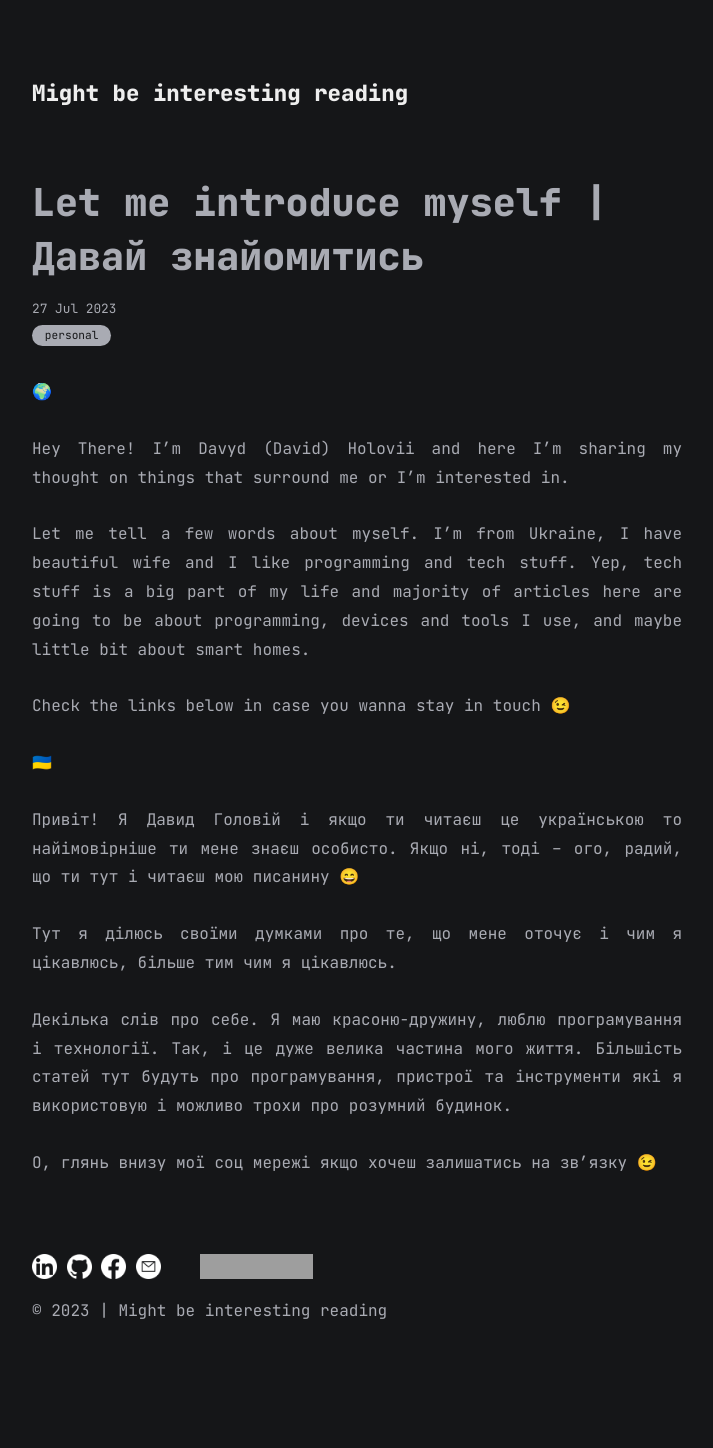
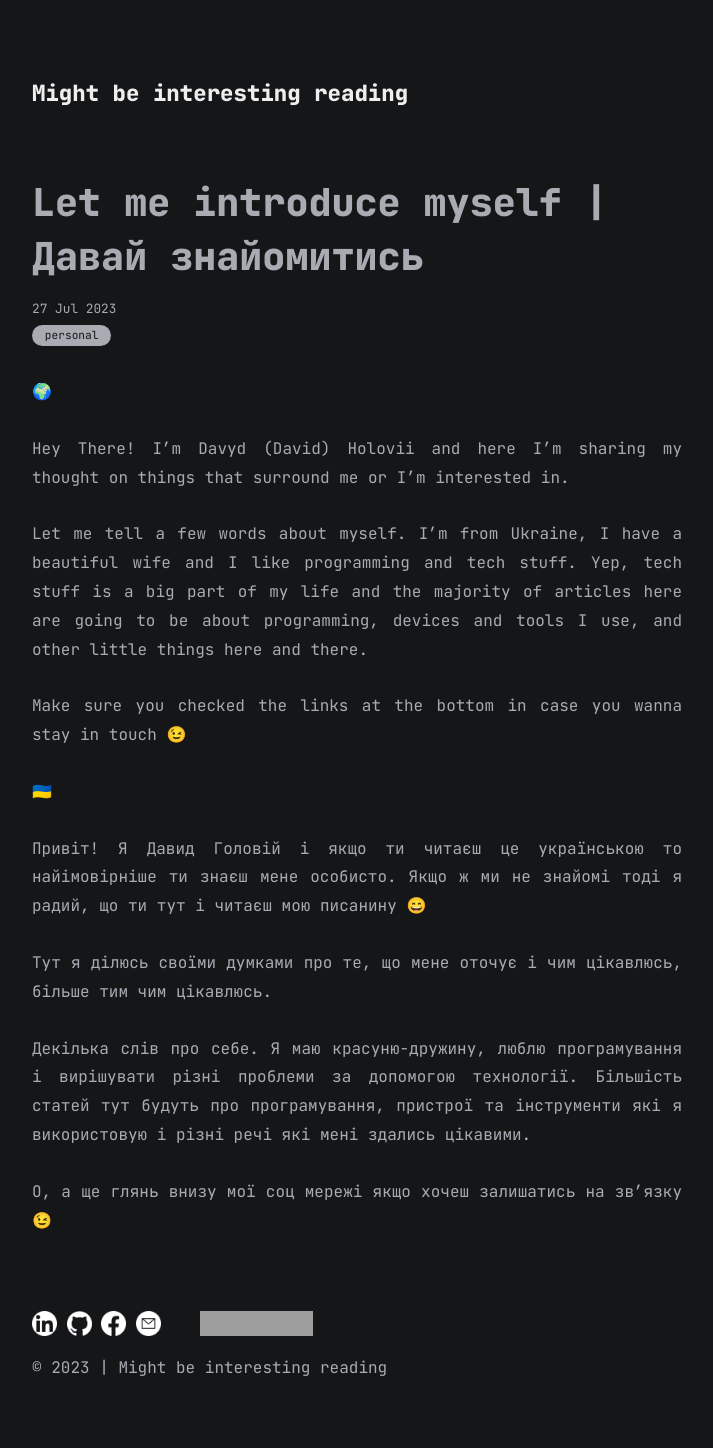
Before and after one commit to MiragePresent/MiragePresent.github.io, a Jekyll site: the page built from all_collections/_posts/2023-07-27-about-davyd-holovii.md, in a window 1280 px wide. Shown: the whole page, without its empty margins (283-996 px from the left). Built offline with Jekyll 4.4.1, drawn with Linux system fonts in a browser that asks for light colours; emoji names are drawn with the system emoji font; before the commit the page ends 1391 px from its top, so only the background shows below that; grey boxes are pictures that could not be loaded.

Commit message:
articles update

```diff
--- a/all_collections/_posts/2023-07-27-about-davyd-holovii.md
+++ b/all_collections/_posts/2023-07-27-about-davyd-holovii.md
@@ -9,16 +9,16 @@ categories: [personal]
 
 Hey There! I'm Davyd (David) Holovii and here I'm sharing my thought on things that surround me or I'm interested in.
 
-Let  me tell a few words about myself. I'm from Ukraine, I have beautiful wife and I like programming and tech stuff. Yep, tech stuff is a big part of my life and majority of articles here are going to be about programming, devices and tools I use, and maybe little bit about smart homes.
+Let me tell a few words about myself. I'm from Ukraine, I have a beautiful wife and I like programming and tech stuff. Yep, tech stuff is a big part of my life and the majority of articles here are going to be about programming, devices and tools I use, and other little things here and there.
 
-Check the links below in case you wanna stay in touch :wink:
+Make sure you checked the links at the bottom in case you wanna stay in touch :wink:
 
 :ukraine:
 
-Привіт! Я Давид Головій і якщо ти читаєш це українською то найімовірніше ти мене знаєш особисто. Якщо ні, тоді -- ого, радий, що ти тут і читаєш мою писанину :smile:
+Привіт! Я Давид Головій і якщо ти читаєш це українською то найімовірніше ти знаєш мене особисто. Якщо ж ми не знайомі тоді я радий, що ти тут і читаєш мою писанину :smile:
 
-Тут я ділюсь своїми думками про те, що мене оточує і чим я цікавлюсь, більше тим чим я цікавлюсь.
+Тут я ділюсь своїми думками про те, що мене оточує і чим цікавлюсь, більше тим чим цікавлюсь.
 
-Декілька слів про себе. Я маю красоню-дружину, люблю програмування і технології. Так, і це дуже велика частина мого життя. Більшість статей тут будуть про програмування, пристрої та інструменти які я використовую і можливо трохи про розумний будинок.
+Декілька слів про себе. Я маю красуню-дружину, люблю програмування і вирішувати різні проблеми за допомогою технології. Більшість статей тут будуть про програмування, пристрої та інструменти які я використовую і різні речі які мені здались цікавими.
 
-О, глянь внизу мої соц мережі якщо хочеш залишатись на зв'язку :wink:
+О, а ще глянь внизу мої соц мережі якщо хочеш залишатись на зв'язку :wink:
```
Also changed, not shown: all_collections/_posts/2023-08-07-read-as-little-as-possible.md (added, +143 -0 lines), assets/img/early-exit-coverage-example.jpeg (added), 1 other file.
